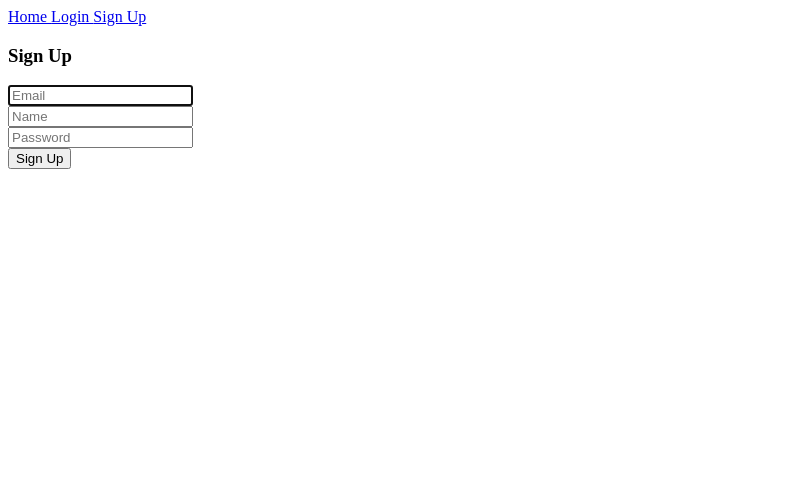
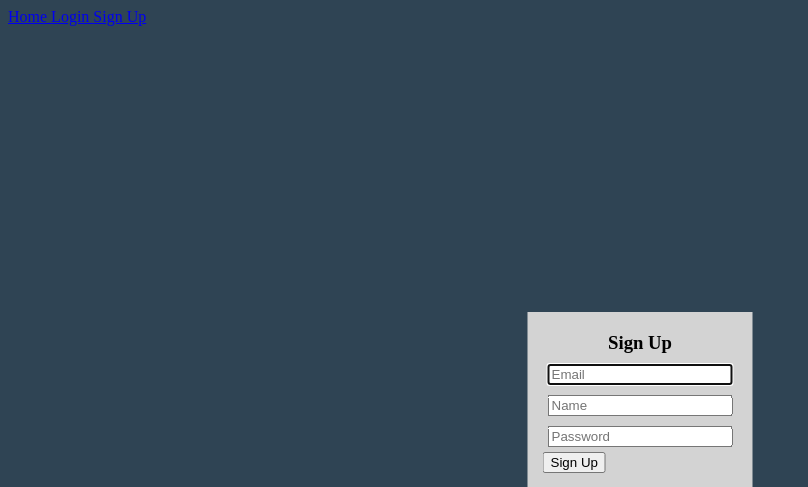
Before and after one commit to jacobptak2005/Scholarship, a Flask app: page /signup in a window 1280 px wide. Shown: the top 487 px of the page, without its empty margins (0-808 px from the left). Run offline with Flask 2, Linux system fonts and the light colour scheme.

Commit message:
change 5

```diff
--- a/project/templates/base.html
+++ b/project/templates/base.html
@@ -7,16 +7,16 @@
     <meta charset="utf-8">
     <meta http-equiv="X-UA-Compatible" content="IE=edge">
     <meta name="viewport" content="width=device-width, initial-scale=1">
+    <link rel="stylesheet" href="{{ url_for('static', filename='style.css') }}">
     <title>Flask Auth Example</title>
 </head>
 
 <body>
     <section>
-        <div class="loginbar">
             <nav class="navbar">
                 <div class="container">
 
-                    <div id="navbarMenuHeroA" class="navbar-menu">
+                    <div id="navbarMenu" class="navbar-menu">
                         <div class="navbar-end">
                             <a href="{{ url_for('main.index') }}" class="navbar-item">
                                 Home
@@ -43,7 +43,6 @@
                     </div>
                 </div>
             </nav>
-        </div>
     </section>
 </body>
 
```
